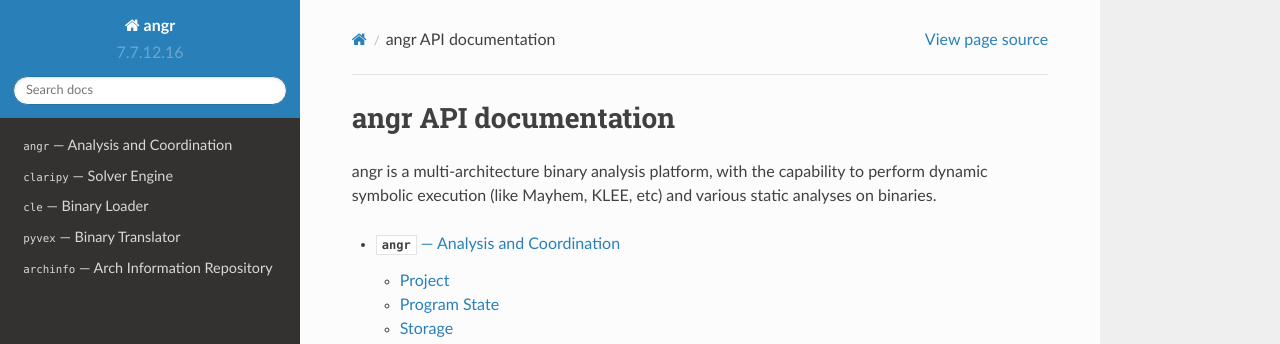
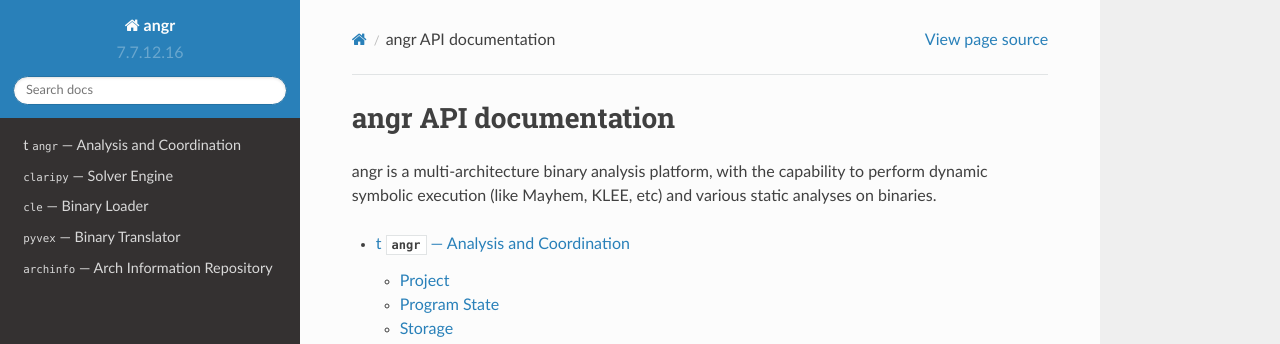
Before and after one commit to angr/angr-doc, a Sphinx documentation site: the page built from api-doc/source/index.rst, in a window 1280 px wide and 900 px high. Shown: the top 344 px of the window. Built offline with Sphinx 7.4.7 and the Read the Docs theme 2.0.0, drawn with Linux system fonts in a browser that asks for light colours.

```diff
--- a/api-doc/source/angr.rst
+++ b/api-doc/source/angr.rst
@@ -1,4 +1,4 @@
-:mod:`angr` --- Analysis and Coordination
+t :mod:`angr` --- Analysis and Coordination
 =========================================
 
 .. automodule:: angr
```
Also changed, not shown: other parts of api-doc/source/angr.rst (+1 -0 lines).
